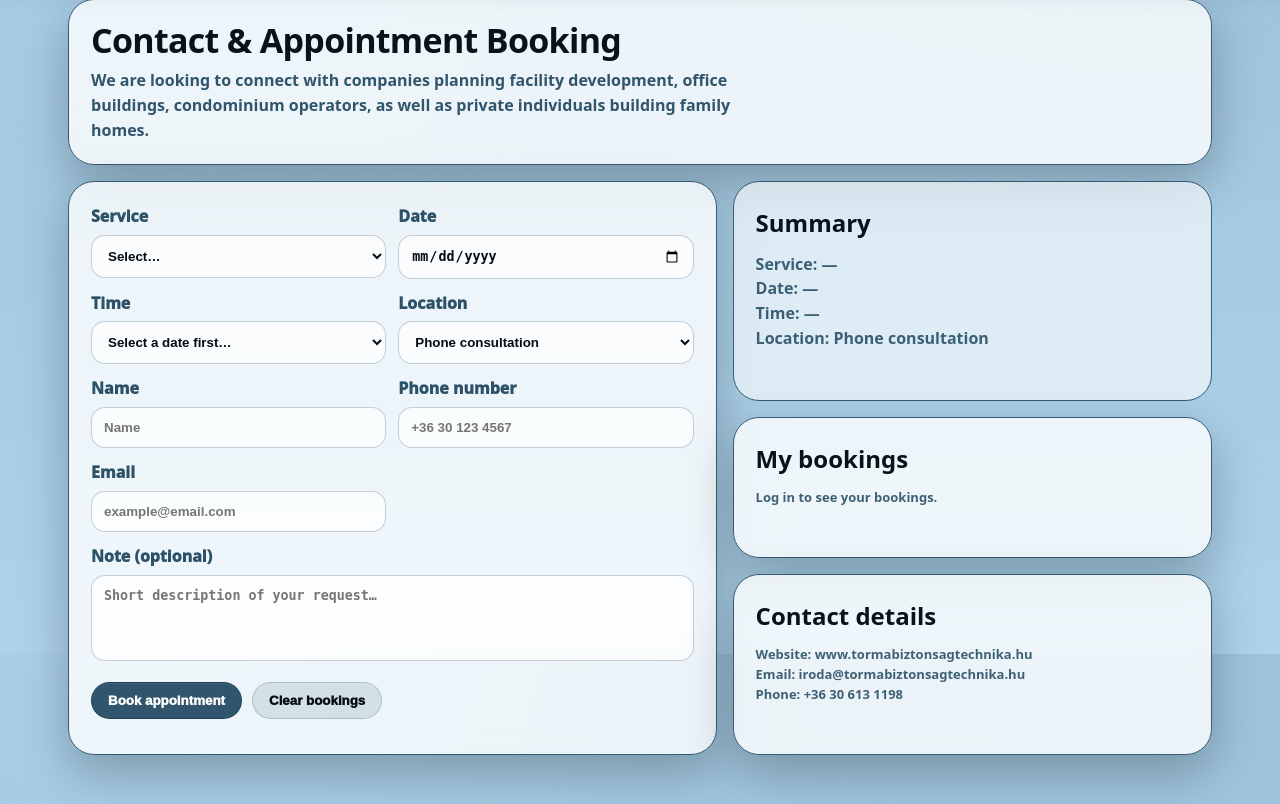
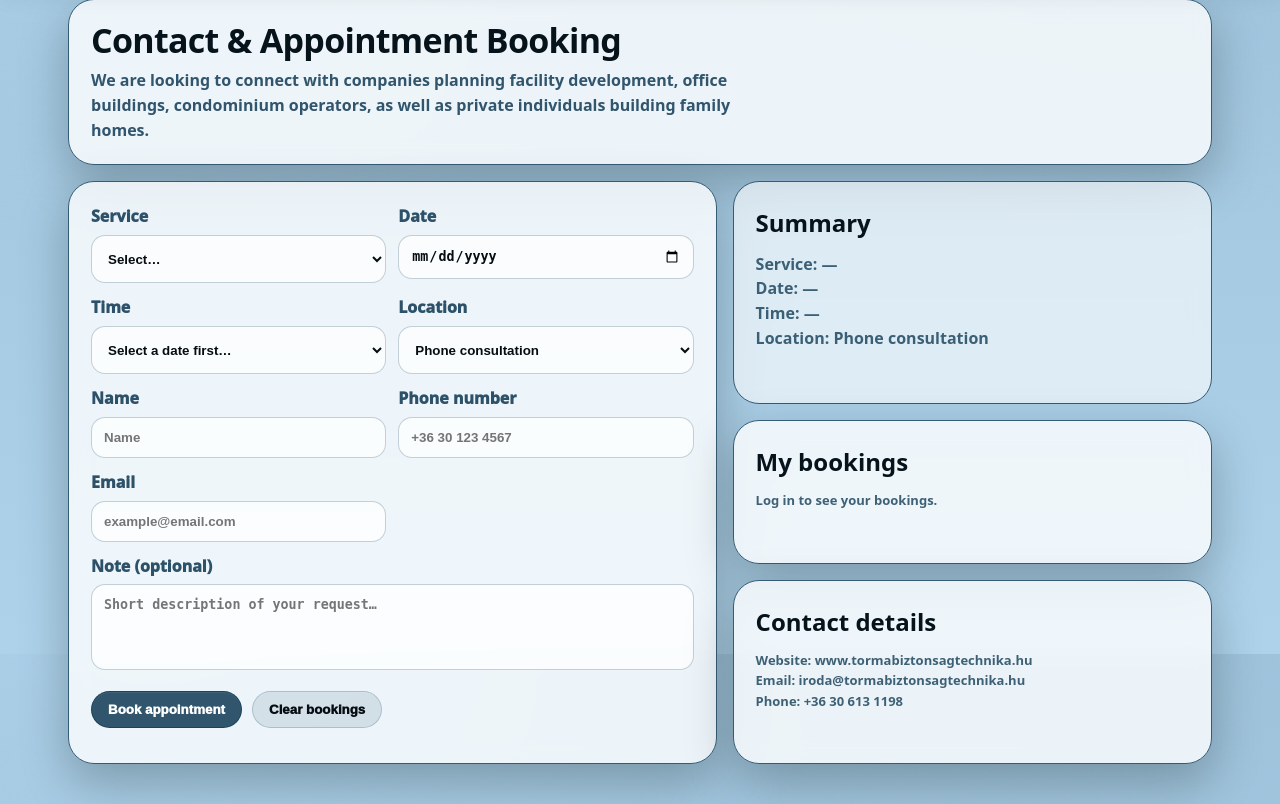
Before and after one commit to maggotstf2/mestermu, a PHP site: page /contact.html in a window 1280 px wide. Shown: the part 146-950 px from the top of the page. Run offline with PHP 8.4, Linux system fonts and the light colour scheme.

Commit message:
minor css changes
select labels look better

```diff
--- a/Web/admin-orders.html
+++ b/Web/admin-orders.html
@@ -164,7 +164,7 @@
               <td>${escapeHtml(formatFt(total))}</td>
               <td>${escapeHtml(itemCount)}</td>
               <td>
-                <select data-status-select="${escapeHtml(o.id)}">
+                <select class="select-admin" data-status-select="${escapeHtml(o.id)}">
                   ${statusOptionsHtml}
                 </select>
               </td>
--- a/Web/contact.html
+++ b/Web/contact.html
@@ -90,7 +90,7 @@
           <div class="row">
             <div class="field">
               <label for="service">Service</label>
-              <select id="service" required>
+              <select class="select-contact" id="service" required>
                 <option value="" selected disabled>Select…</option>
                 <option value="Alarm system consultation">Alarm system consultation</option>
                 <option value="Fire alarm consultation">Fire alarm consultation</option>
@@ -109,13 +109,13 @@
           <div class="row" style="margin-top:12px;">
             <div class="field">
               <label for="time">Time</label>
-              <select id="time" required>
+              <select class="select-contact" id="time" required>
                 <option value="" selected disabled>Select a date first…</option>
               </select>
             </div>
             <div class="field">
               <label for="locationType">Location</label>
-              <select id="locationType" required>
+              <select class="select-contact" id="locationType" required>
                 <option value="Phone consultation">Phone consultation</option>
                 <option value="At our office">At our office</option>
               </select>
--- a/Web/css/styles.css
+++ b/Web/css/styles.css
@@ -1519,3 +1519,17 @@ body.dark .admin-table td{
   margin-top: auto;
   text-align: center;
 }
+
+.select-contact{
+  height: 6vh;
+
+
+}
+
+.select-admin{
+  height: 4vh;
+  background: rgba(255,255,255,.08);
+  border-color: rgba(173,210,234,.25);
+  color: rgba(255,255,255,.92);
+
+}
```
